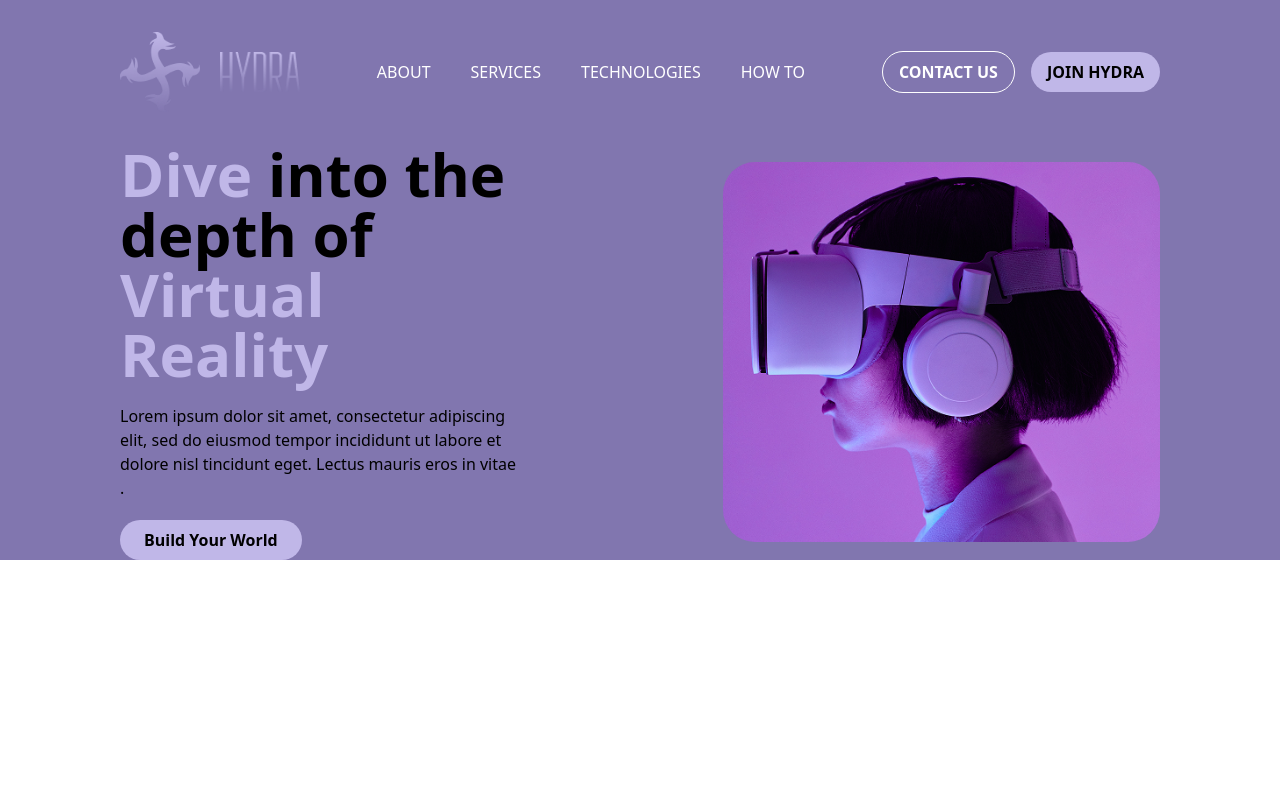
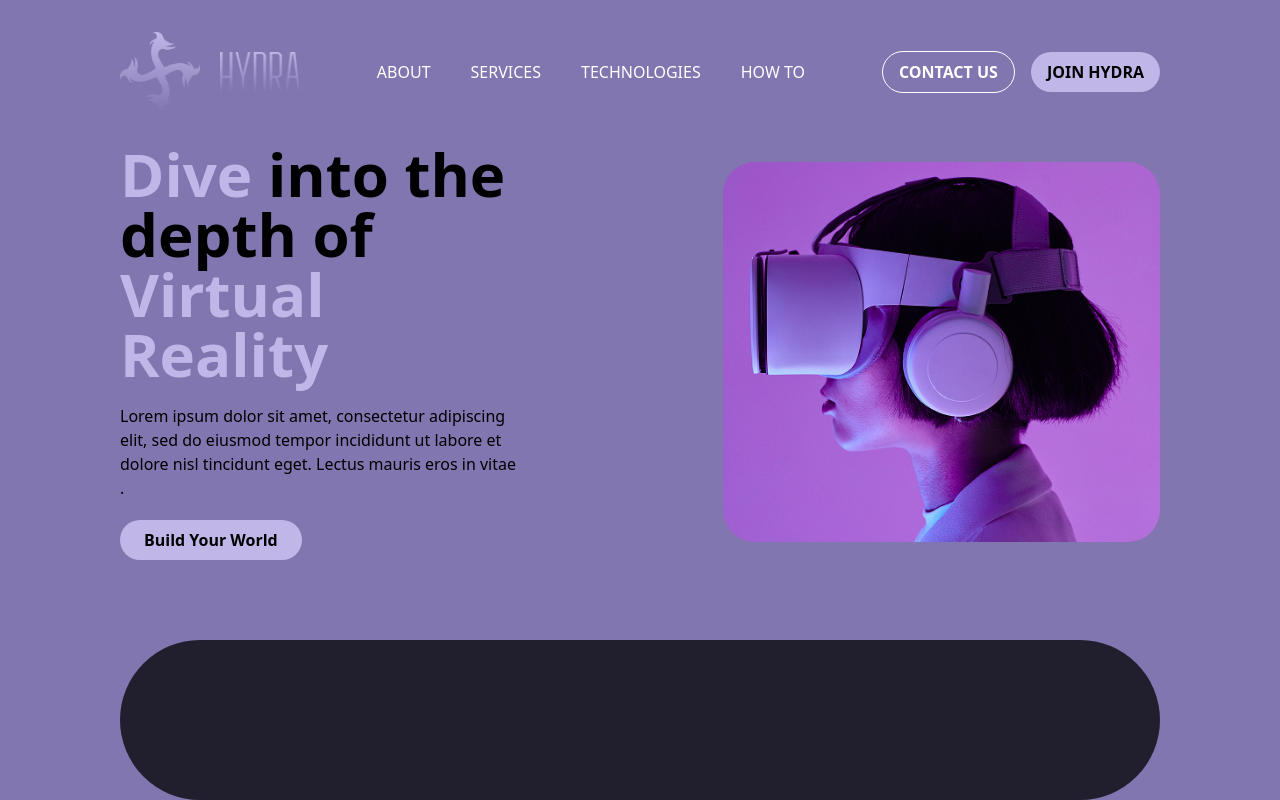
Before and after one commit to KetanKumar3/HYDRA-VR-Website, a React (Vite) app: page / in a window 1280 px wide. Built offline with nearby package versions, Linux system fonts and the light colour scheme.

Commit message:
minor change

```diff
--- a/src/components/Home.jsx
+++ b/src/components/Home.jsx
@@ -3,6 +3,7 @@ import image from '../assets/VRBOX.png'
 
 function Home() {
   return (
+    <>
     <div className='px-30 pt-8 flex justify-between items-center bg-[#8176AF] gap-40'>
         <div className='w-1/2 pr-10 space-y-5'>
             <h2 className='text-6xl font-bold'><span className='text-[#C0B7E8]'>Dive </span>into the depth of <span className='text-[#C0B7E8]'>Virtual Reality</span></h2>
@@ -15,6 +16,12 @@ function Home() {
         <img src={image} alt="VR image" className='rounded-4xl' />
         </div>
     </div>
+
+    <div className='px-30 pt-20 bg-[#8176AF] '>
+
+      <div className='bg-[#211E2E] p-20 rounded-full '></div>
+    </div>
+    </>
   )
 }
 
```
